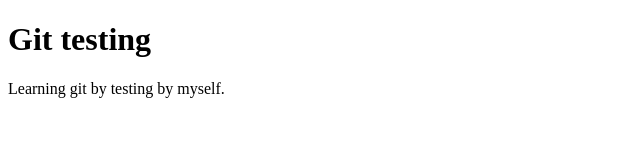
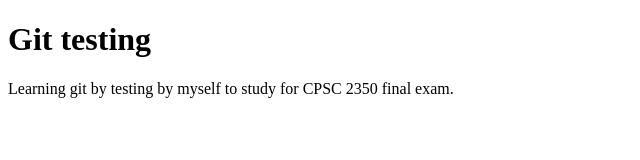
Before and after one commit to MartinWong33/git-testing, a plain HTML site: page index.html in a window 1280 px wide. Shown: the whole page, without its empty margins (0-640 px from the left). Drawn offline with Linux system fonts and the light colour scheme.

Commit message:
edited html

```diff
--- a/index.html
+++ b/index.html
@@ -12,7 +12,7 @@
     </header>
 
     <p>
-        Learning git by testing by myself.
+        Learning git by testing by myself to study for CPSC 2350 final exam.
     </p>
 </body>
 </html>
```
